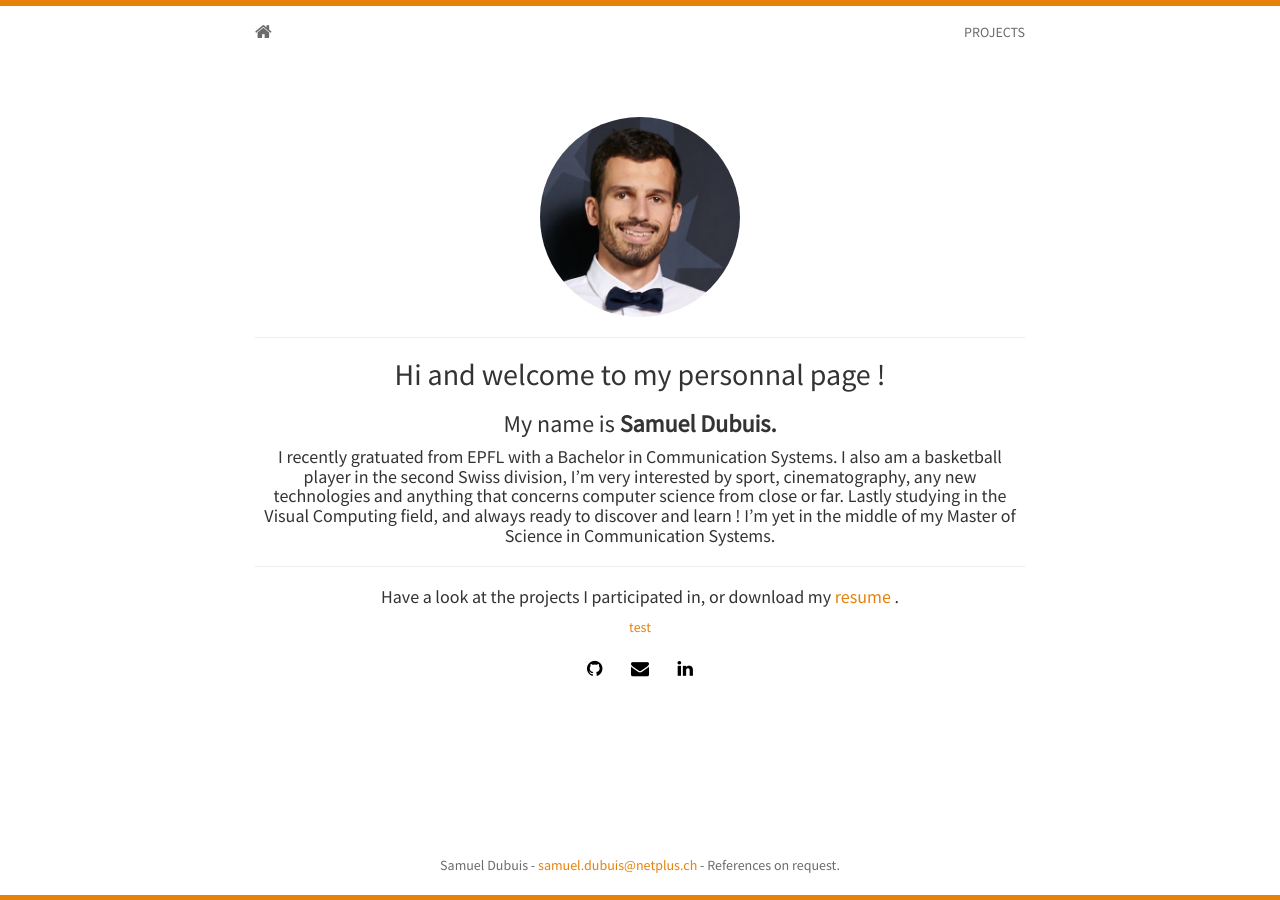
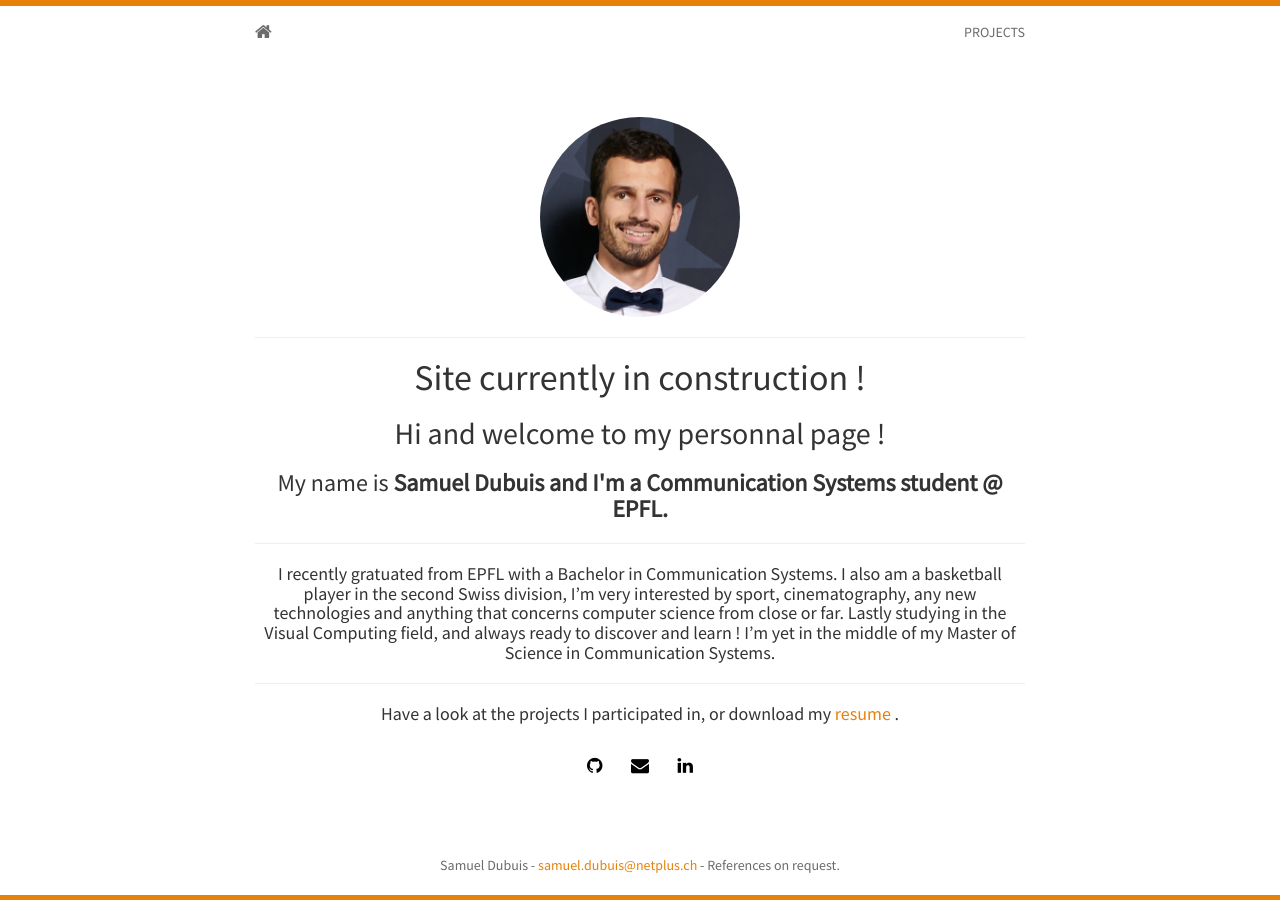
Before and after one commit to samdubuis/personnal_page, a Jekyll site: the page built from index.html, in a window 1280 px wide. Built offline with Jekyll 4.4.1, drawn with Linux system fonts in a browser that asks for light colours; nearby versions of some CDN libraries; the list of posts is cut into pages by our own code.

Commit message:
site en construction warning

```diff
--- a/_config.yml
+++ b/_config.yml
@@ -13,7 +13,7 @@ safe: true
 # edit here to achieve your personal greatness
 url: https://samdubuis.github.io/
 baseurl: https://samdubuis.github.io/
-title: Communication Systems student @ EPFL
+title: Samuel Dubuis's website
 author: Samuel Dubuis
 description: Personal page
 avatar: pp_carre.png
--- a/_includes/projects.html
+++ b/_includes/projects.html
@@ -15,7 +15,7 @@
 			“discovering” the Higgs particle.
 		</h5>
     	<h5>
-			<i class="fa fa-github"></i>&nbsp;&nbsp;<strong><a href="#">Project 3</a></strong>
+			<i class="fa fa-github"></i>&nbsp;&nbsp;<strong><a href="#">AICrowd.com project : <i></i></a></a></strong>
 			- An alii quot tantas eum, doming platonem persecuti mea et, vim perpetua cotidieque delicatissimi in.
 		</h5>
 		<h5>
--- a/index.html
+++ b/index.html
@@ -8,8 +8,10 @@ layout: home
 		<img class="img-circle" src="{{ site.baseurl }}static/img/{{ site.avatar }}" alt="Responsive image" widht="200px" height="200px">
 	  </div>
 	  <hr>
+	  <h1>Site currently in construction !</h1>
 	  <h2>Hi and welcome to my personnal page !</h2>
-	  <h3>My name is <strong>{{ site.author }}.</strong></h3>
+	  <h3>My name is <strong>{{ site.author }} and I'm a Communication Systems student @ EPFL.</strong></h3>
+	  <hr>
 	  <h4>I recently gratuated from EPFL with a Bachelor in Communication
 		Systems. I also am a basketball player in the second Swiss division, I’m very interested
 		by sport, cinematography, any new technologies and anything that concerns
@@ -19,8 +21,6 @@ layout: home
 
 	  <h4>Have a look at the projects I participated in, or download my <a href="{{ site.baseurl }}main.pdf">resume</a> .</h4>
 
-	  <a href="https://github.com/samdubuis/cv-english/blob/master/sidebar/main.pdf">test</a>
-
 	  {% include social.html %}
 	</div>
 </section>
```
Also changed, not shown: 1 other file.
